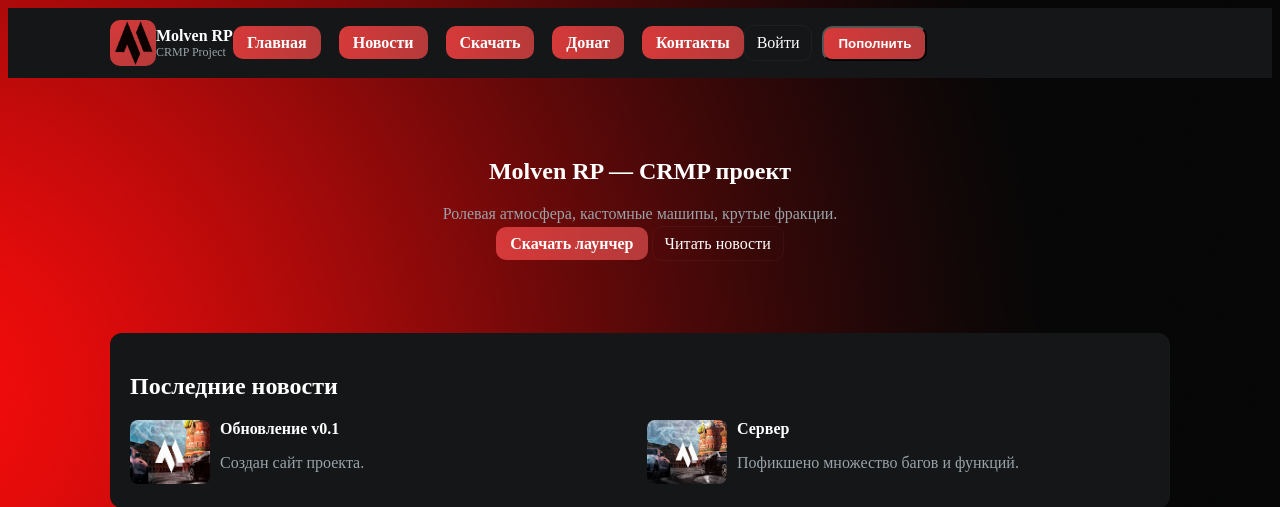
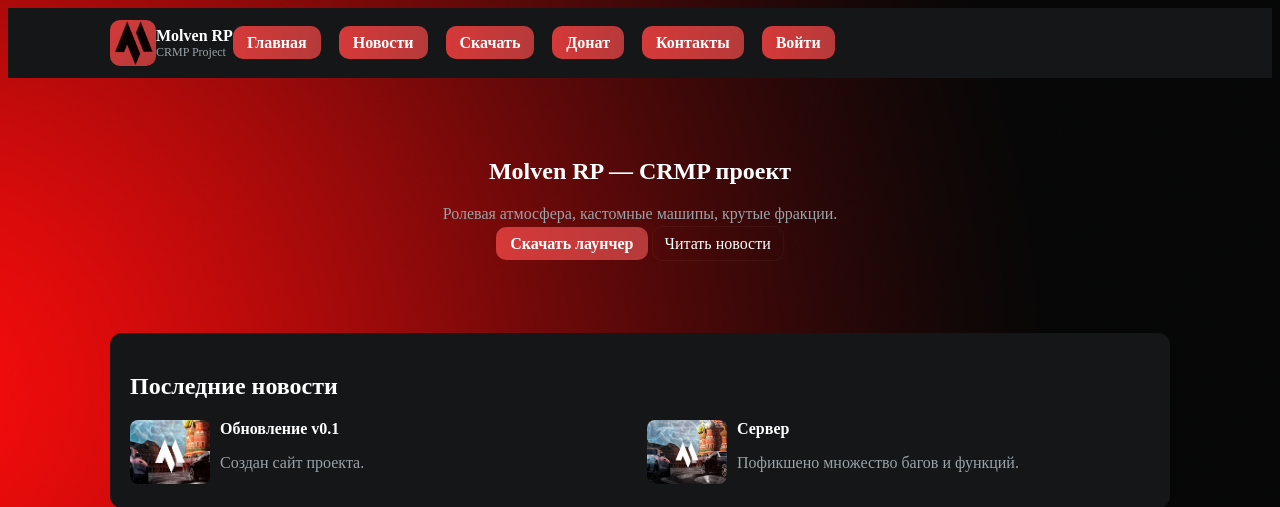
Before and after one commit to VMensem/MolvenSite, a Flask app: page / in a window 1280 px wide. Shown: the top 507 px of the page. Run offline with Flask 3, Linux system fonts and the light colour scheme.

Commit message:
Update index.html

```diff
--- a/templates/index.html
+++ b/templates/index.html
@@ -27,12 +27,9 @@
           <li><a href="#download" class="btn">Скачать</a></li>
           <li><a href="#donate" class="btn">Донат</a></li>
           <li><a href="#contacts" class="btn">Контакты</a></li>
+          <li><a class="btn" href="#login">Войти</a></li>
         </ul>
       </nav>
-      <div class="header-buttons">
-        <a class="ghost" href="#login">Войти</a>
-        <button class="btn" onclick="openDonate()">Пополнить</button>
-      </div>
     </div>
   </header>
 
```
